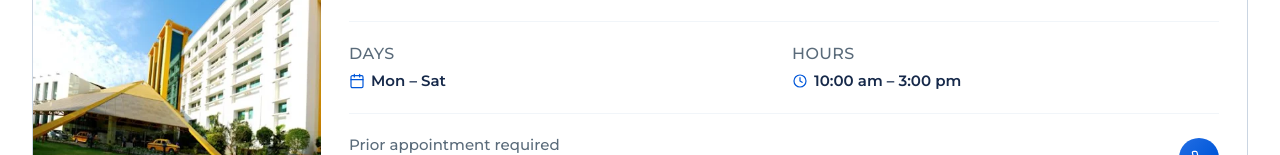
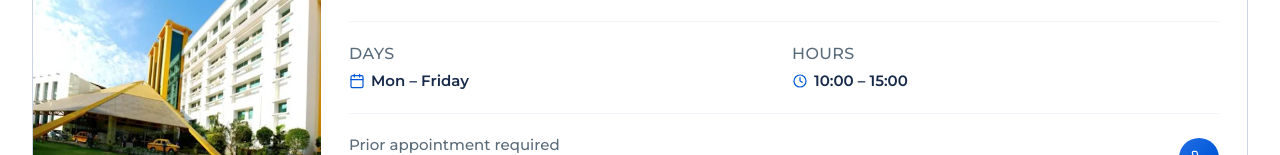
Before and after one commit to sneh-bharat/dr_kunal_sarkar_website, a Next.js app: page /opd-free-camp in a window 1280 px wide. Shown: the part 797-952 px from the top of the page. Built offline with nearby package versions, Linux system fonts and the light colour scheme; no server answers; the database is empty; a web font is replaced by a local one.

Commit message:
Update page.js

```diff
--- a/app/opd-free-camp/page.js
+++ b/app/opd-free-camp/page.js
@@ -61,8 +61,8 @@ const regularOpds = [
     image: "/assets/free-opd/manipal-hospital.webp",
     address:
       "127, Eastern Metropolitan Bypass, Nitai Nagar, Mukundapur, Kolkata",
-    days: "Mon – Sat",
-    hours: "10:00 am – 3:00 pm",
+    days: "Mon – Friday",
+    hours: "10:00 – 15:00",
     note: "Prior appointment required",
     phones: ["+919831000191"],
   },
```
